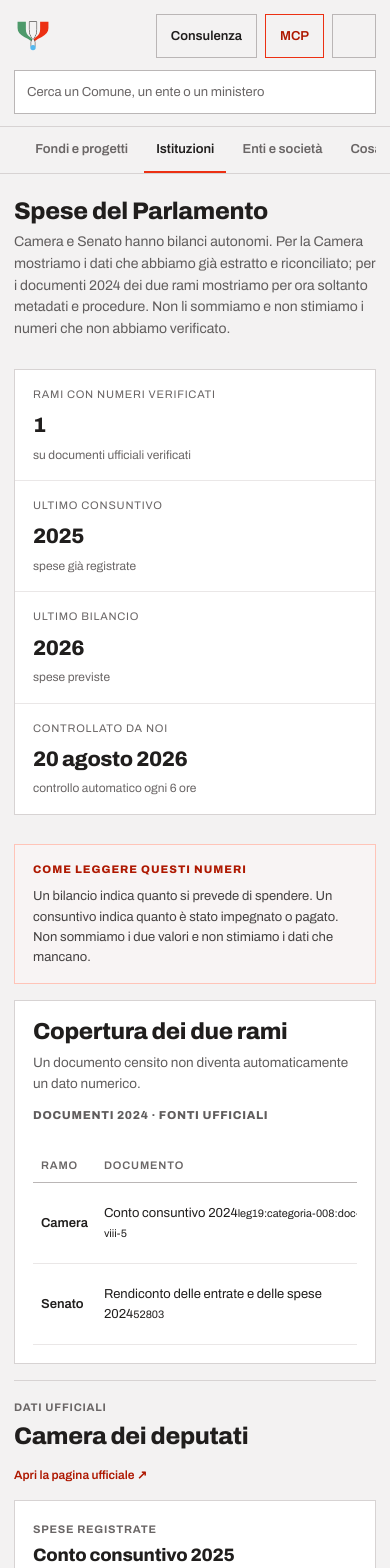
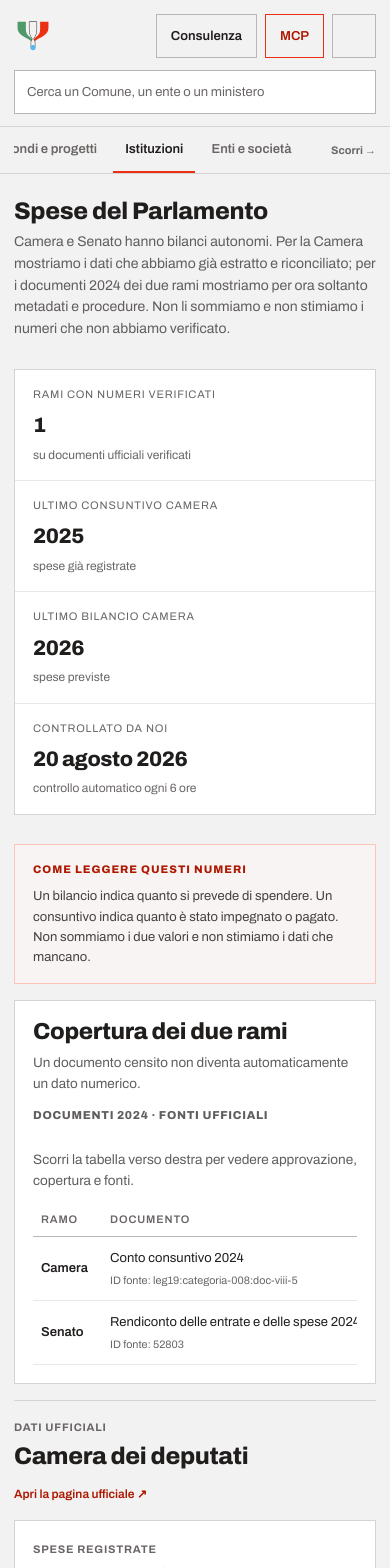
Before and after one commit to Elgabor/DoveVannoINostriSoldi, a Next.js app: page /parlamento in a window 390 px wide. Shown: the top 1568 px of the page. Built offline with nearby package versions, Linux system fonts and the light colour scheme; some icons are missing.

Commit message:
fix(ui): clarify mobile institutional evidence

```diff
--- a/src/app/globals.css
+++ b/src/app/globals.css
@@ -282,6 +282,8 @@ main td a:not(.btn) {
   white-space: nowrap;
 }
 
+.nav-scroll-hint { display: none; }
+
 /* ── page shells ────────────────────────────────────────────────────────── */
 
 main { display: block; }
@@ -532,6 +534,14 @@ main { display: block; }
   .primary-nav { scrollbar-width: thin; }
   .primary-nav::-webkit-scrollbar { display: block; height: 3px; }
   .primary-nav::-webkit-scrollbar-thumb { background: var(--color-neutral-400); }
+  .nav-scroll-hint {
+    display: block;
+    flex: none;
+    color: var(--color-neutral-600);
+    font-size: 11px;
+    font-weight: 700;
+    white-space: nowrap;
+  }
   .page-intro h1 { font-size: 24px; }
   .stat-strip { grid-template-columns: 1fr; }
   .stat-strip > div { border-right: 0; border-bottom: 1px solid var(--color-neutral-200); }
--- a/src/app/palazzo-chigi/page.tsx
+++ b/src/app/palazzo-chigi/page.tsx
@@ -114,6 +114,7 @@ export default function PalazzoChigiPage() {
           missions={data.missions}
           totalCents={data.totals.paymentsTotalCents}
         />
+        <p className={styles.scrollHint}>Scorri la tabella verso destra per vedere importi e quote.</p>
         <div
           className={`table-scroll ${styles.exactTable}`}
           role="region"
--- a/src/app/palazzo-chigi/palazzo-chigi.module.css
+++ b/src/app/palazzo-chigi/palazzo-chigi.module.css
@@ -76,6 +76,13 @@
 
 .exactTable {
   margin-block-start: var(--space-8);
+}
+
+.scrollHint {
+  display: none;
+  margin: var(--space-5) 0 0;
+  color: var(--color-neutral-700);
+  font-size: 0.85rem;
 }
 
 .exactTable table {
@@ -166,4 +173,8 @@
     display: block;
     margin-block-start: var(--space-2);
   }
+
+  .scrollHint {
+    display: block;
+  }
 }
--- a/src/app/parlamento/page.tsx
+++ b/src/app/parlamento/page.tsx
@@ -69,12 +69,12 @@ export default function ParliamentPage() {
           <span className="stat-note">su documenti ufficiali verificati</span>
         </div>
         <div>
-          <dt>Ultimo consuntivo</dt>
+          <dt>Ultimo consuntivo Camera</dt>
           <dd>{latestAccount?.year ?? "Non disponibile"}</dd>
           <span className="stat-note">spese già registrate</span>
         </div>
         <div>
-          <dt>Ultimo bilancio</dt>
+          <dt>Ultimo bilancio Camera</dt>
           <dd>{latestBudget?.year ?? "Non disponibile"}</dd>
           <span className="stat-note">spese previste</span>
         </div>
@@ -101,6 +101,7 @@ export default function ParliamentPage() {
           </div>
           <span>Documenti 2024 · fonti ufficiali</span>
         </div>
+        <p className={styles.scrollHint}>Scorri la tabella verso destra per vedere approvazione, copertura e fonti.</p>
         <div className={`table-scroll ${styles.coverageTable}`} role="region" aria-label="Copertura dei documenti contabili di Camera e Senato" tabIndex={0}>
           <table className="table">
             <thead>
@@ -118,7 +119,7 @@ export default function ParliamentPage() {
                   <th scope="row">{source.subjectId === "camera" ? "Camera" : "Senato"}</th>
                   <td>
                     {source.title}
-                    <small>{source.sourceRecordId}</small>
+                    <small>ID fonte: {source.sourceRecordId}</small>
                   </td>
                   <td>{longDate(source.updatedAt)}</td>
                   <td>
--- a/src/app/parlamento/parlamento.module.css
+++ b/src/app/parlamento/parlamento.module.css
@@ -240,6 +240,19 @@
   min-width: 760px;
 }
 
+.coverageTable td > small {
+  display: block;
+  margin-block-start: var(--space-1);
+  color: var(--color-neutral-600);
+}
+
+.scrollHint {
+  display: none;
+  margin: 0 0 var(--space-3);
+  color: var(--color-neutral-700);
+  font-size: 0.85rem;
+}
+
 @media (max-width: 620px) {
   .coverageHeader {
     display: block;
@@ -249,4 +262,8 @@
     display: block;
     margin-block-start: var(--space-3);
   }
+
+  .scrollHint {
+    display: block;
+  }
 }
--- a/src/components/navigation.tsx
+++ b/src/components/navigation.tsx
@@ -104,6 +104,7 @@ export function Navigation() {
             );
           })}
         </nav>
+        <span className="nav-scroll-hint" aria-hidden="true">Scorri →</span>
         <span className="nav-note">Fonte e data sempre visibili</span>
       </div>
     </header>
```
Also changed, not shown: scripts/verify-institutional-ui.mjs (+37 -9 lines), 1 other file (tests, documents, lock files or other folders).
